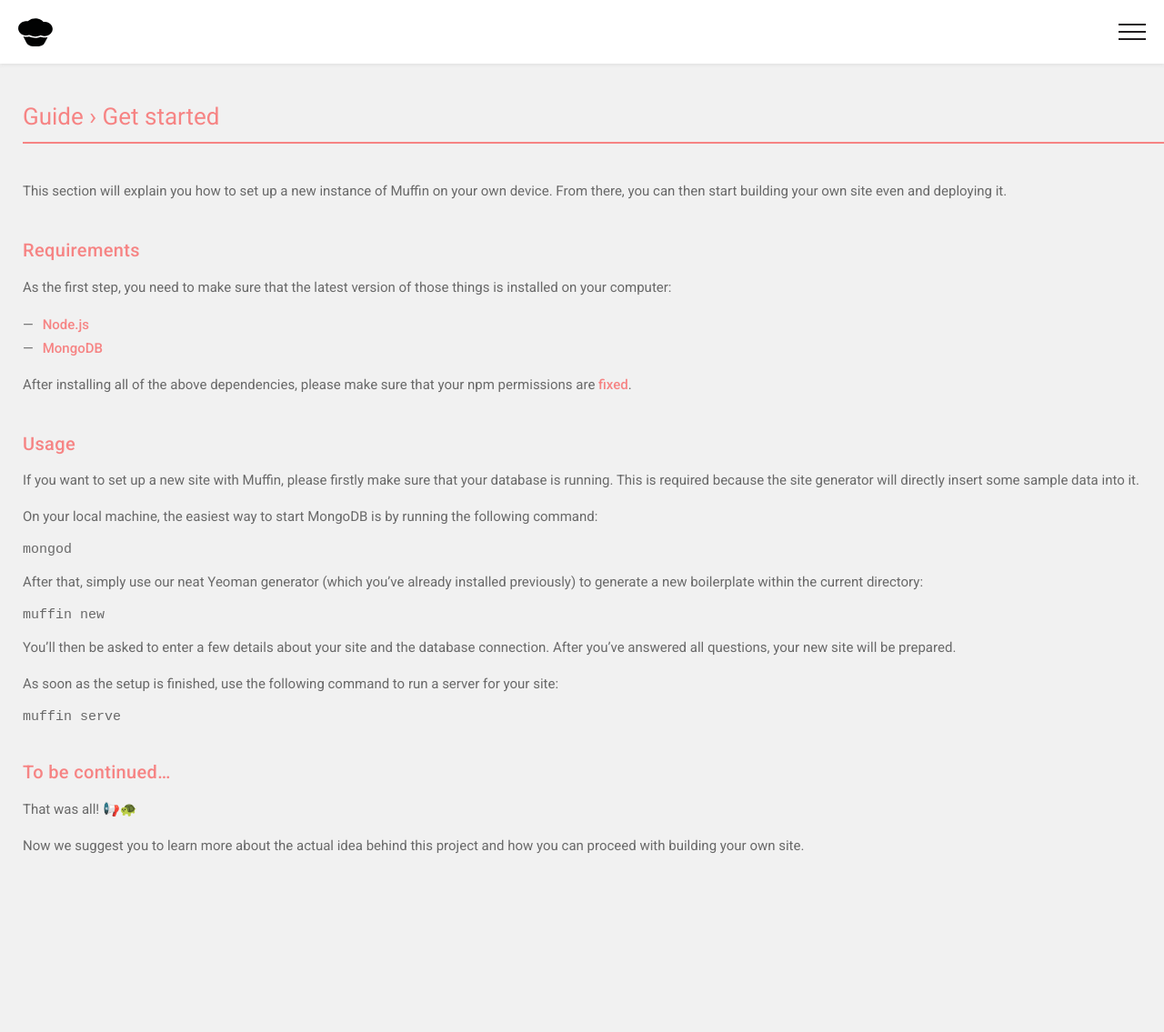
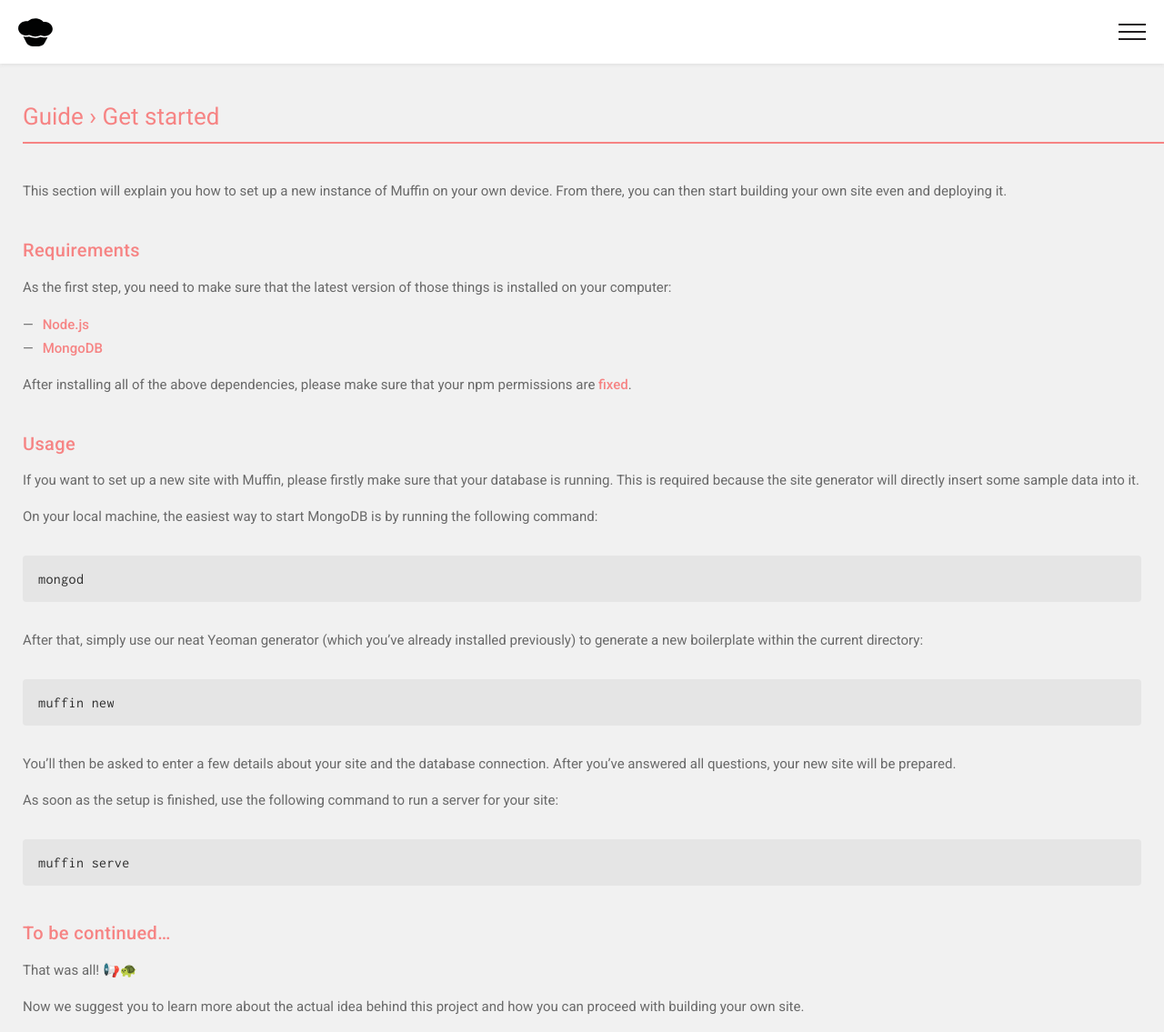
Before and after one commit to leo/muffin.github.io, a Jekyll site: the page built from guide/get-started.md, in a window 1280 px wide and 1135 px high. Shown: the whole window at 91% size. Built offline with Jekyll 4.4.1, drawn with Linux system fonts in a browser that asks for light colours.

Commit message:
Make code snippets look great

```diff
--- a/_layouts/default.html
+++ b/_layouts/default.html
@@ -18,7 +18,8 @@
       </script>
     {% endif %}
 
-    <link rel='stylesheet' href="//fonts.googleapis.com/css?family=Roboto:400,400italic,700,700italic,500italic,500,300italic,300">
+    <link rel="stylesheet" href="//fonts.googleapis.com/css?family=Roboto:400,400italic,700,700italic,500italic,500,300italic,300">
+    <link rel="stylesheet" href="//fonts.googleapis.com/css?family=Inconsolata:400,700">
     <link rel="stylesheet" href="/assets/css/styles.css">
 
     <link rel="canonical" href="{{site.url}}">
--- a/_sass/_main.scss
+++ b/_sass/_main.scss
@@ -182,4 +182,16 @@
       }
     }
   }
+
+  code {
+    border-radius: 4px;
+    font-size: 16px;
+    background: #e5e5e5;
+    display: block;
+    color: #2B2B2B;
+    font-family: 'Inconsolata', sans-serif;
+    letter-spacing: 0.38px;
+    padding: 17px;
+    margin: 30px 0;
+  }
 }
```
